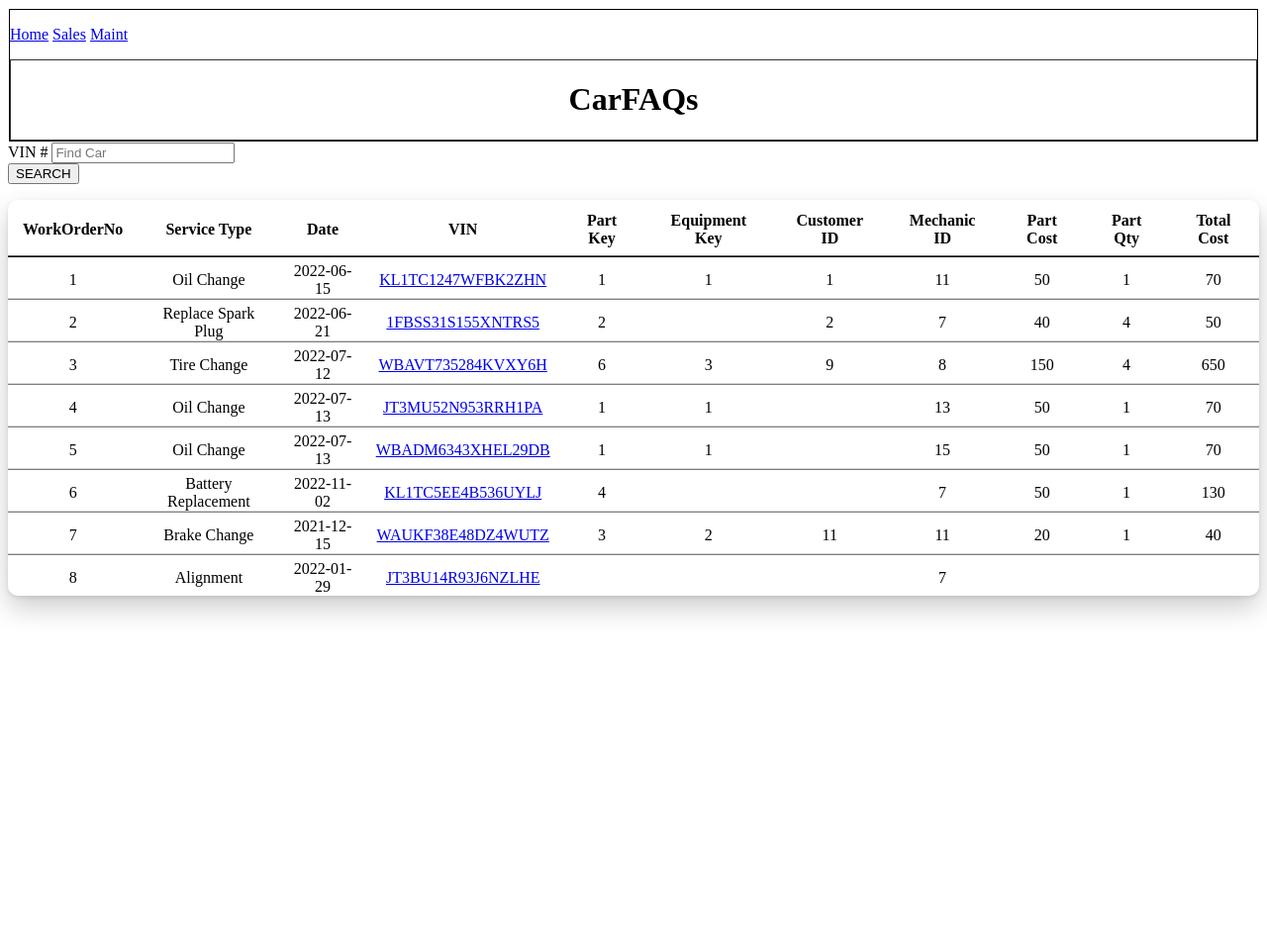
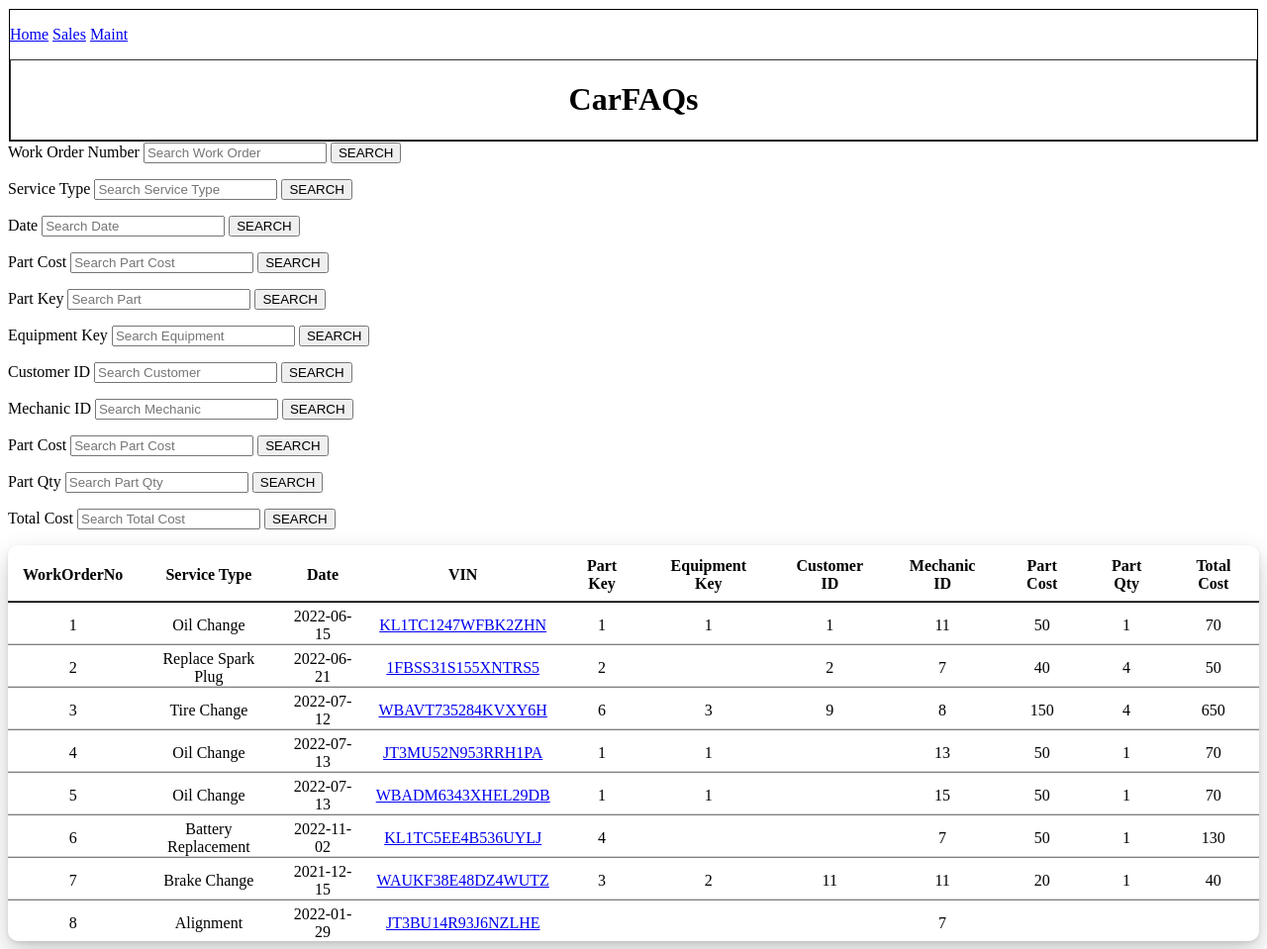
Before and after one commit to Lunarkikes/CSE-111-Project-Chester-Tim, a Flask app: page /maint in a window 1280 px wide. Shown: the whole page at 99% size. Before the commit the page ends 623 px from the top, so only its background shows below. Run offline with Flask 2, Linux system fonts and the light colour scheme; data comes from the database, SQL or seed files in the repository; some libraries are stand-ins or nearby versions.

Commit message:
Add files via upload

```diff
--- a/templates/maint.html
+++ b/templates/maint.html
@@ -14,16 +14,71 @@
                 </div>
             </div>
         </div>
-    <form action="/maintS" method="post">
-        <div id="usrnm" class="txtf">
-            <label class="label">VIN #</label>
-            <input id="username" type="text" name="Svin" placeholder="Find Car">
-        </div>
+    </form>
+    <form action="/maint1" method="post">
+            <label class="label">Work Order Number</label>
+            <input id="username" type="text" name="S1" placeholder="Search Work Order">
+            <input id="button" type="submit" value="SEARCH">
+    </form>
 
-        <div>
+        <form action="/maint2" method="post">
+            <label class="label">Service Type</label>
+            <input id="username" type="text" name="S2" placeholder="Search Service Type">
             <input id="button" type="submit" value="SEARCH">
-        </div>
     </form>
+
+        <form action="/maint3" method="post">
+            <label class="label">Date</label>
+            <input id="username" type="text" name="S3" placeholder="Search Date">
+            <input id="button" type="submit" value="SEARCH">
+    </form>
+
+    <form action="/maint4" method="post">
+            <label class="label">Part Cost</label>
+            <input id="username" type="text" name="S4" placeholder="Search Part Cost">
+            <input id="button" type="submit" value="SEARCH">
+    </form>
+
+    <form action="/maint5" method="post">
+            <label class="label">Part Key</label>
+            <input id="username" type="text" name="S5" placeholder="Search Part">
+            <input id="button" type="submit" value="SEARCH">
+    </form>
+
+    <form action="/maint6" method="post">
+            <label class="label">Equipment Key</label>
+            <input id="username" type="text" name="S6" placeholder="Search Equipment">
+            <input id="button" type="submit" value="SEARCH">
+    </form>
+
+    <form action="/maint7" method="post">
+            <label class="label">Customer ID</label>
+            <input id="username" type="text" name="S7" placeholder="Search Customer">
+            <input id="button" type="submit" value="SEARCH">
+    </form>
+
+    <form action="/maint8" method="post">
+            <label class="label">Mechanic ID</label>
+            <input id="username" type="text" name="S8" placeholder="Search Mechanic">
+            <input id="button" type="submit" value="SEARCH">
+    </form>
+
+    <form action="/maint9" method="post">
+            <label class="label">Part Cost</label>
+            <input id="username" type="text" name="S9" placeholder="Search Part Cost">
+            <input id="button" type="submit" value="SEARCH">
+    </form>
+    <form action="/maint10" method="post">
+            <label class="label">Part Qty</label>
+            <input id="username" type="text" name="S10" placeholder="Search Part Qty">
+            <input id="button" type="submit" value="SEARCH">
+    </form>
+    <form action="/maint11" method="post">
+            <label class="label">Total Cost</label>
+            <input id="username" type="text" name="S11" placeholder="Search Total Cost">
+            <input id="button" type="submit" value="SEARCH">
+    </form>
+
     <body>
         <div class = "outerbox" >
         <div class = "innerbox">
```
Also changed, not shown: templates/sales.html (+35 -7 lines), templates/viewcars.html (+37 -3 lines).
